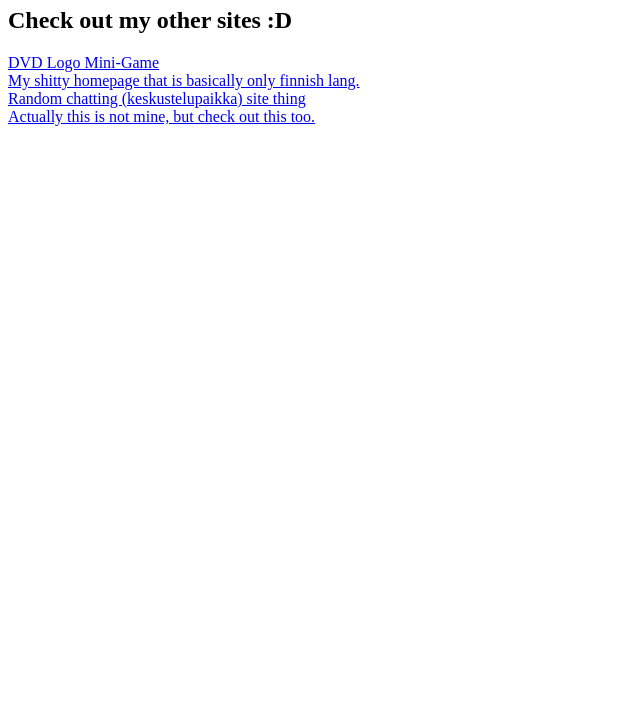
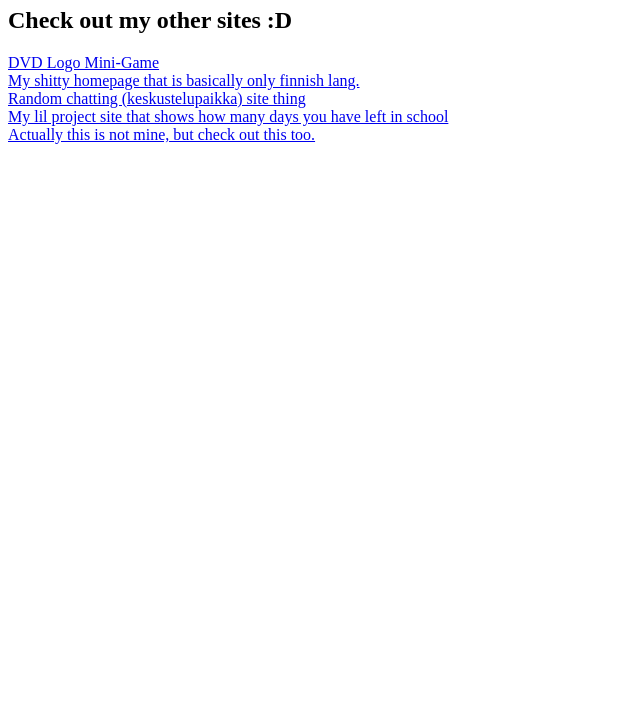
Before and after one commit to Warjoisa/Warjoisa.github.io, a plain HTML site: page index.html in a window 1280 px wide. Shown: the part 73-800 px from the top of the page, without its empty margins (0-640 px from the left). Drawn offline with Linux system fonts and the light colour scheme.

Commit message:
Update index.html

```diff
--- a/index.html
+++ b/index.html
@@ -14,6 +14,8 @@
     <br>
     <a href="/joyshade/">Random chatting (keskustelupaikka) site thing</a>
     <br>
+    <a href="/KouluTJ/"> My lil project site that shows how many days you have left in school
+    <br>
     <a href="https://www.youtube.com/watch?v=xvFZjo5PgG0">Actually this is not mine, but check out this too.</a>
 </body>
 </html>
```
